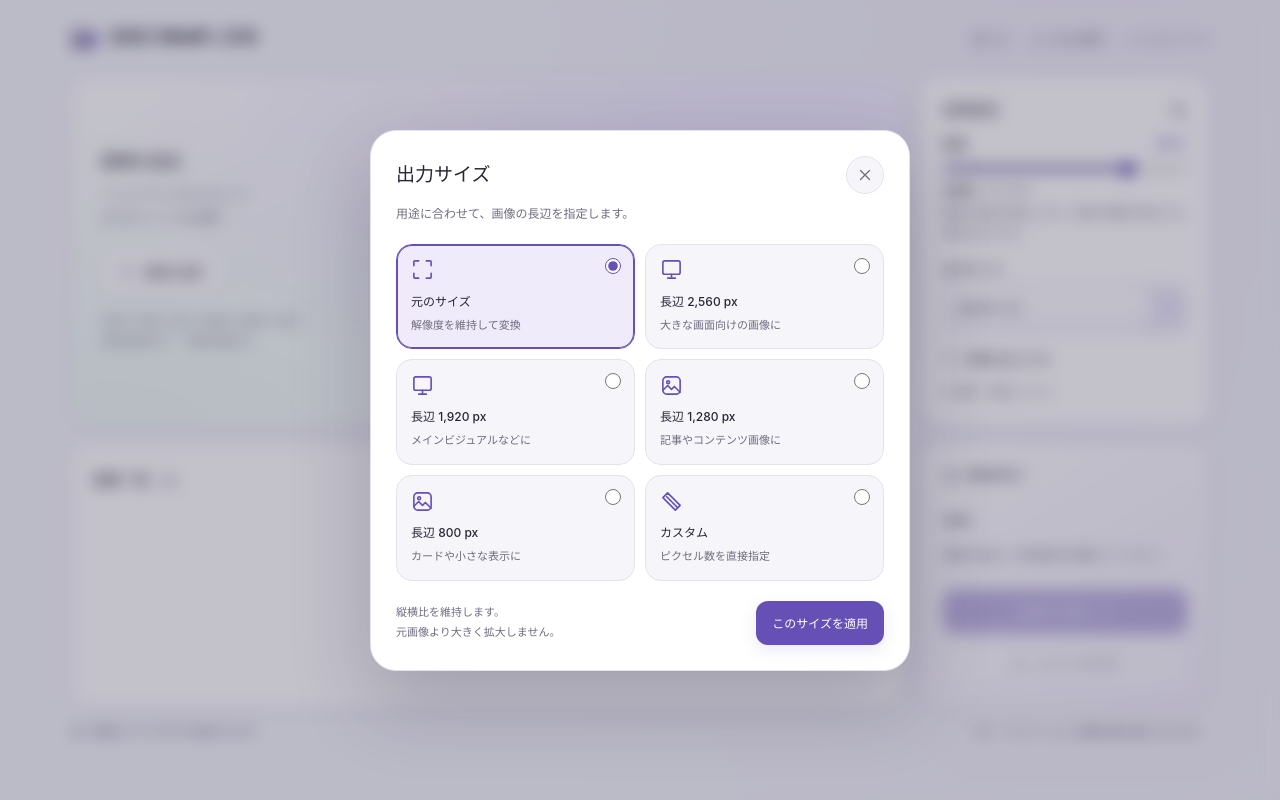
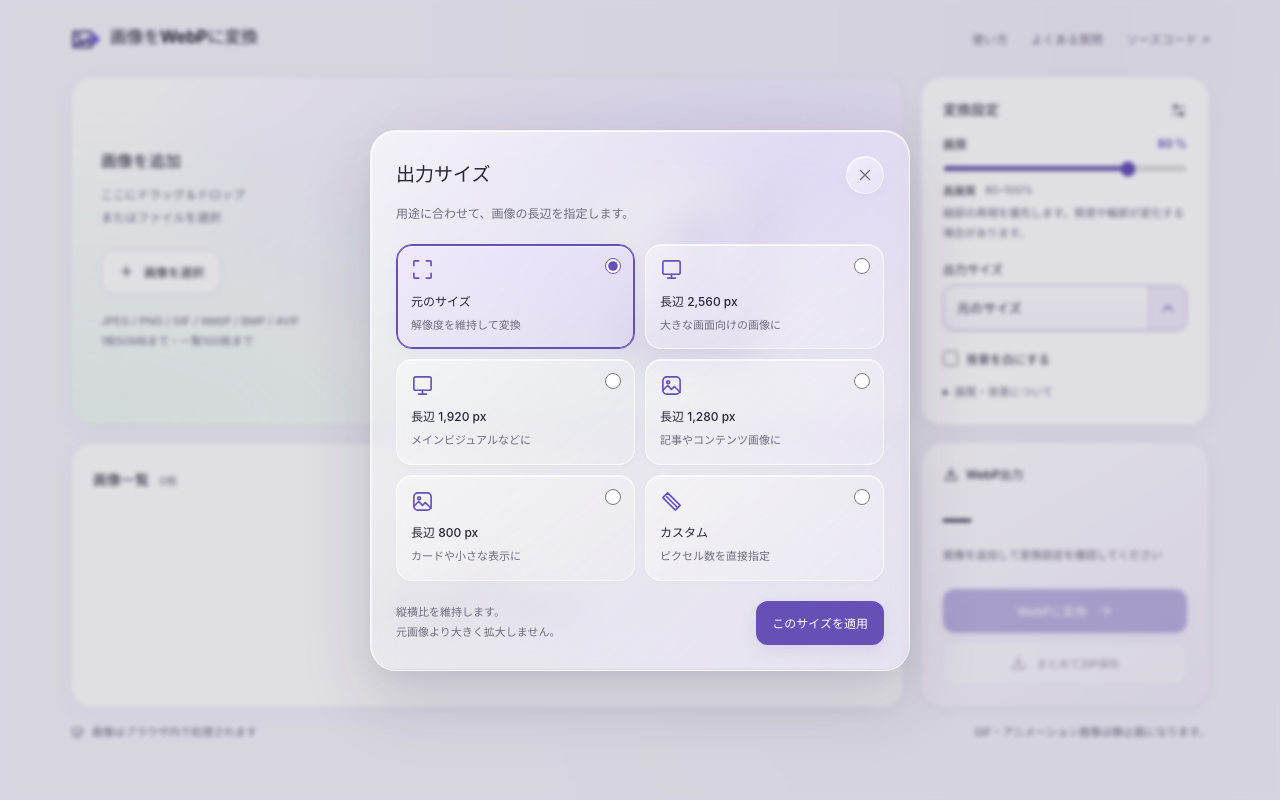
Before and after one commit to Syo-M/WebPImageConverter, a website with bundled scripts: page index.html in a window 1280 px wide. Both pictures are taken after a click on the button "元のサイズ". Shown: the top 800 px of the page. Built offline with nearby package versions, Linux system fonts and the light colour scheme.

Commit message:
Improve glass appearance of size dialog for v1.1.1

```diff
--- a/package.json
+++ b/package.json
@@ -3,5 +3,5 @@
   "private": true,
   "type": "module",
   "description": "ブラウザ内で画像をWebPに一括変換する静的サイト",
-  "version": "1.1.0"
+  "version": "1.1.1"
 }
--- a/styles.css
+++ b/styles.css
@@ -132,8 +132,8 @@ progress::-moz-progress-bar {background:var(--purple)}
 .footer-links {display:flex;justify-content:flex-end;gap:20px;flex-wrap:wrap;margin-left:auto}
 .footer-links a:hover {text-decoration:underline}
 /* native dialogを使い、フォーカスの移動・Escでの終了をブラウザに任せます。 */
-.size-dialog {color:var(--ink);background:var(--white);width:min(540px,calc(100% - 28px));max-height:calc(100% - 32px);border:1px solid var(--line);border-radius:26px;padding:25px;box-shadow:0 30px 80px #20163c35;overscroll-behavior:contain}
-.size-dialog::backdrop {background:#241e4045;backdrop-filter:blur(8px)}
+.size-dialog {color:var(--ink);background:#f8f7fc;width:min(540px,calc(100% - 28px));max-height:calc(100% - 32px);border:1px solid var(--line);border-radius:26px;padding:25px;box-shadow:0 30px 80px #20163c29,inset 0 1px 0 #fff;overscroll-behavior:contain}
+.size-dialog::backdrop {background:#241e4024;-webkit-backdrop-filter:blur(2px);backdrop-filter:blur(2px)}
 .size-dialog[open] {animation:dialog-arrive .25s cubic-bezier(.2,.7,.2,1)}
 .dialog-heading {display:flex;align-items:center;justify-content:space-between;gap:16px}
 .dialog-heading h2 {font-size:19px}
@@ -154,6 +154,47 @@ progress::-moz-progress-bar {background:var(--purple)}
 .dialog-footer {margin-top:20px;display:flex;gap:12px;align-items:center;justify-content:space-between}
 .dialog-footer p {font-size:11px;color:var(--muted);line-height:1.8;margin:0}
 .dialog-footer .button {white-space:nowrap}
+/* ガラスの面自体で背後をぼかします。非対応ブラウザは上の不透明な背景を使います。 */
+@supports ((backdrop-filter:blur(1px)) or (-webkit-backdrop-filter:blur(1px))) {
+  .size-dialog {
+    background:linear-gradient(135deg,#ffffffad 0%,#ffffff4d 42%,#eee8ff70 100%);
+    -webkit-backdrop-filter:blur(18px) saturate(155%);
+    backdrop-filter:blur(18px) saturate(155%);
+    border-color:#ffffffbc;
+    background-clip:padding-box;
+    box-shadow:0 28px 70px #28203f29,0 6px 20px #28203f0c,inset 0 1px 1px #fffffff2,inset 1px 0 0 #ffffff80,inset 0 -1px 0 #b9aad13d;
+  }
+  /* 選択カードも透過させ、モーダル全面が白い板に見えることを防ぎます。 */
+  .size-dialog .size-choice {
+    background:linear-gradient(140deg,#ffffff70,#ffffff29);
+    border-color:#ffffffa6;
+    box-shadow:inset 0 1px 0 #ffffffa6,0 2px 6px #39294c06;
+  }
+  .size-dialog .size-choice:hover {background:#ffffff80;border-color:#a995d3}
+  .size-dialog .size-choice:has(input:checked) {
+    background:linear-gradient(140deg,#eee5ff94,#d8caf645);
+    border-color:var(--purple);
+    box-shadow:inset 0 0 0 1px var(--purple),inset 0 2px 2px #ffffff80,0 4px 12px #6650b60d;
+  }
+  .size-dialog .dialog-heading .icon-button {
+    background:linear-gradient(135deg,#ffffff80,#ffffff33);
+    border-color:#ffffffa6;
+    box-shadow:inset 0 1px 0 #ffffffb3,0 3px 8px #39294c08;
+  }
+  .size-dialog .dialog-heading .icon-button:hover {background:#ffffffb3}
+  .size-dialog .custom-size-field input {background:#ffffff80;border-color:#ffffffb3;box-shadow:inset 0 1px 3px #39294c0a}
+}
+/* 透明度を下げる設定では透過を解除し、選択状態と文字をはっきり表示します。 */
+@media(prefers-reduced-transparency:reduce) {
+  .size-dialog {background:#f8f7fc;-webkit-backdrop-filter:none;backdrop-filter:none;border-color:var(--line)}
+  .size-dialog .size-choice,.size-dialog .dialog-heading .icon-button,.size-dialog .custom-size-field input {background:#fff;border-color:var(--line)}
+  .size-dialog .size-choice:has(input:checked) {background:var(--tint);border-color:var(--purple)}
+  .size-dialog::backdrop {-webkit-backdrop-filter:none;backdrop-filter:none}
+}
+@media(forced-colors:active) {
+  .size-dialog,.size-dialog .size-choice,.size-dialog .dialog-heading .icon-button {background:Canvas;border:1px solid CanvasText;-webkit-backdrop-filter:none;backdrop-filter:none}
+  .size-dialog .size-choice:has(input:checked) {outline:2px solid Highlight}
+}
 @keyframes row-arrive {from{opacity:0;transform:translateY(8px)}to{opacity:1;transform:none}}
 @keyframes summary-arrive {from{transform:translateY(5px)}to{transform:none}}
 @keyframes dialog-arrive {from{opacity:0;transform:translateY(14px) scale(.97)}to{opacity:1;transform:none}}
```
Also changed, not shown: README.md.
